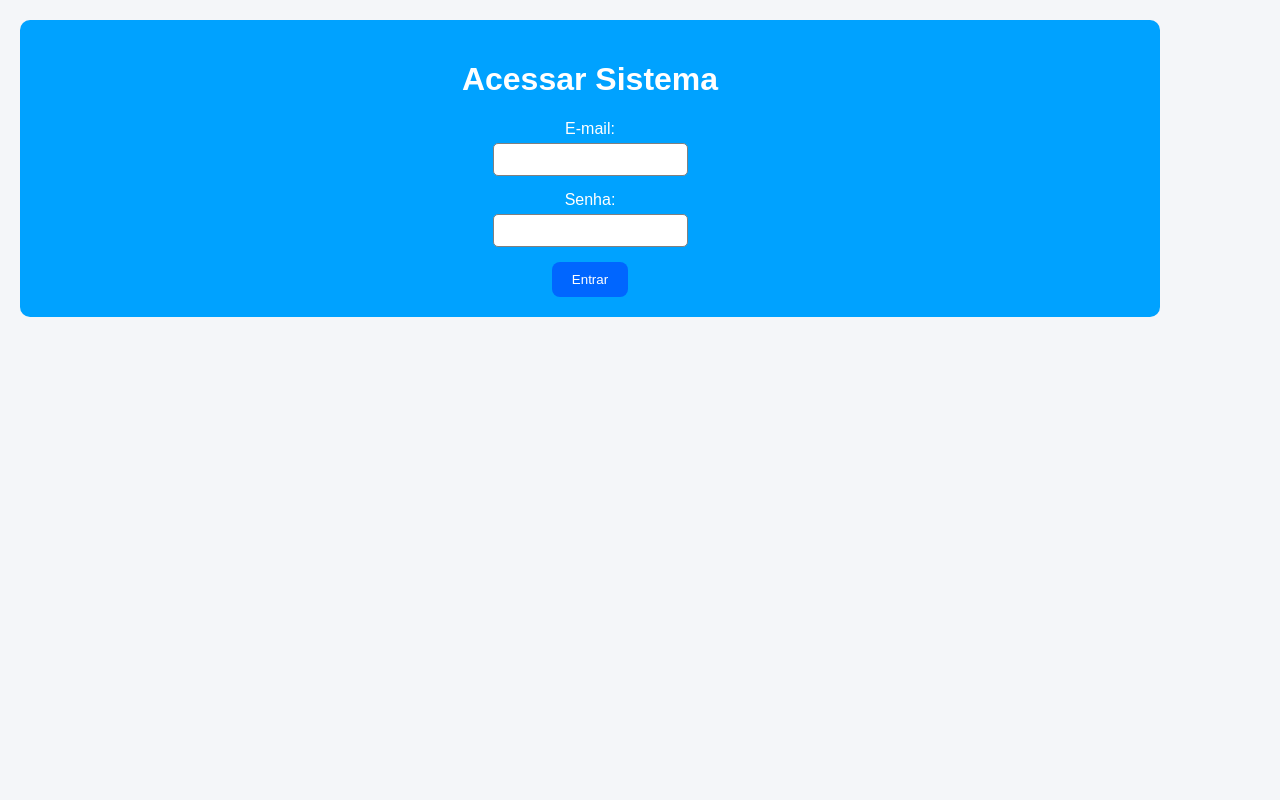
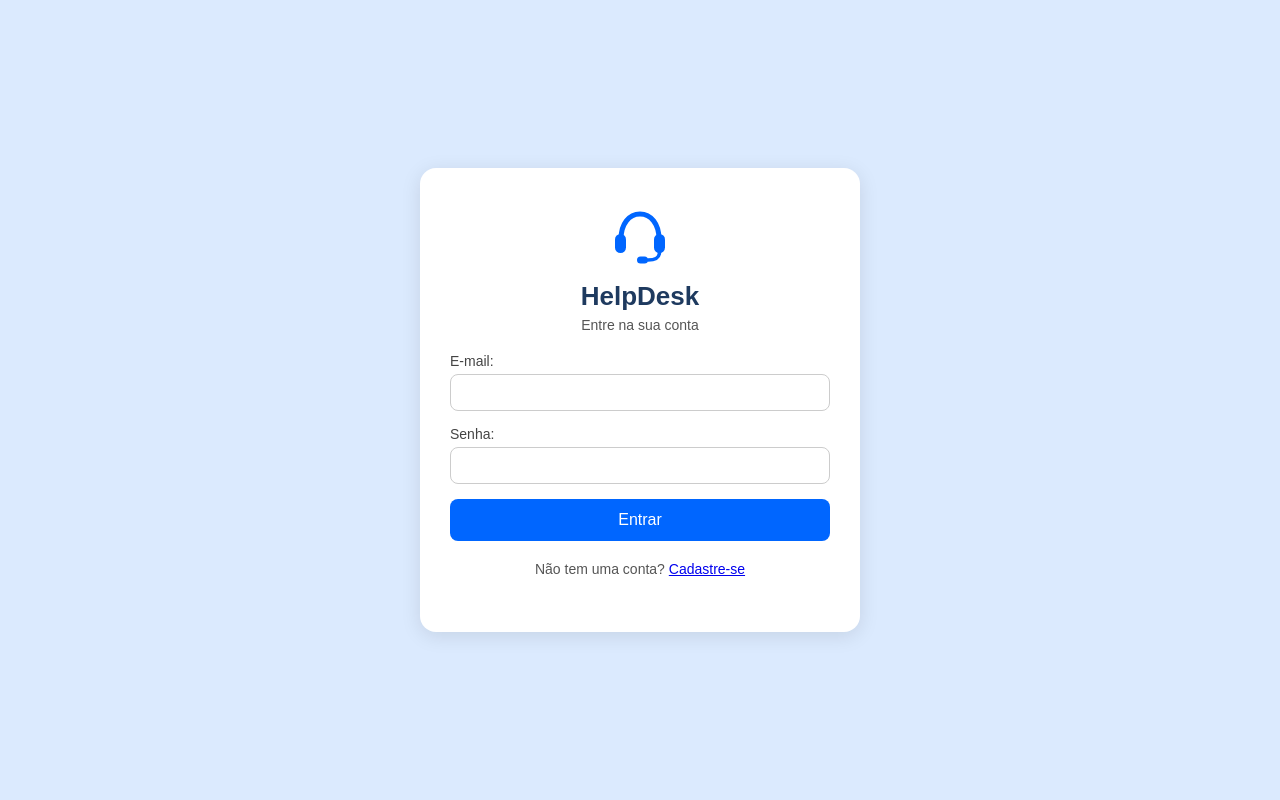
Before and after one commit to Maathe1404/Sistema-Help-Desk, a Flask app: page /login in a window 1280 px wide. Run offline with Flask 3, Linux system fonts and the light colour scheme.

Commit message:
MMelhora interface e validações do sistema

```diff
--- a/app.py
+++ b/app.py
@@ -30,8 +30,11 @@ def homepage():
 @app.route('/login', methods=['GET', 'POST'])
 def login():
     if request.method == 'POST':
-        email = request.form['e-mail']
+        email = request.form['e-mail'].strip()
         password = request.form['password']
+        if not email or not password:
+            flash('Preencha todos os campos!')
+            return redirect(url_for('login'))
         usuario = Usuario.query.filter_by(email=email).first()
         if usuario is None:
             flash('E-mail não encontrado!')
@@ -57,6 +60,9 @@ def painel():
         return redirect (url_for('login'))
     else:
         usuario_logado = Usuario.query.filter_by(id=session['usuario_id']).first()
+        if usuario_logado is None:
+            session.clear()
+            return redirect(url_for('login'))
         chamados = usuario_logado.chamados
         return render_template ('painel.html', usuario=usuario_logado, chamados=chamados)
 
@@ -135,9 +141,14 @@ def cadastro():
             db.session.add(novo_usuario)
             db.session.commit()
             flash('Cadastro realizado com sucesso!')
+            return redirect(url_for('login'))
         else:
+            print('entrou no else email cadastrado')
             flash('Este e-mail já esta cadastrado!')
+            print(session.get('_flashes'))
+            return redirect(url_for('cadastro'))
 
+    print('MENSAGENS NA SESSÃO:', session.get('_flashes'))
     return render_template('cadastro.html')
 
 @app.route('/logout', methods=['GET'])
@@ -149,7 +160,10 @@ def logout():
 def novo_chamado():
     if 'usuario_id' not in session:
         return redirect(url_for('login'))
-
+    usuario_logado = Usuario.query.filter_by(id=session['usuario_id']).first()
+    if usuario_logado is None:
+        session.clear()
+        return redirect(url_for('login'))
     if request.method == 'POST':
         titulo = request.form['titulo'].strip()
         descricao = request.form ['descricao'].strip()
--- a/static/css/style.css
+++ b/static/css/style.css
@@ -41,37 +57,21 @@
     background-color: rgb(6, 33, 153);
 }
 
-.login {
-    background-color: rgb(0, 162, 255);
-    color: rgb(255, 255, 255);
-    text-align: center;
-    margin: 20px;
-    padding: 20px;
-    border-radius: 10px;
-}
+.botoes{
 
-.campo {
-     margin-bottom: 15px;
-}
+    margin-bottom: 30px;
 
-.campo input {
-    padding: 8px;
-    border-radius: 5px;
-    border: 1px solid gray;
-}
-
-.campo label {
-    display: block;
-    margin-bottom: 5px;
 }
 
 .btn-login {
     background-color: rgb(0, 102, 255);
     color: white;
-    padding: 10px 20px;
     border: none;
     border-radius: 8px;
     cursor: pointer;
+    width: 100%;
+    padding: 12px;
+    font-size: 16px;
 }
 
 .btn-login:hover {
@@ -210,3 +218,108 @@ main > section:first-child {
     background-color: white;
     cursor: pointer;
 }
+
+.container-login{
+    min-height: 100vh;
+    display: flex;
+    justify-content: center;
+    align-items: center;
+    background-color: #dbeafe;
+}
+
+.logo-login {
+    text-align: center;
+    margin-bottom: 10px;
+}
+
+.logo-login img {
+    width: 64px;
+    height: 64px;
+}
+
+.card-login {
+    background-color: white;
+    width: 100%;
+    max-width: 380px;
+    padding: 35px 30px;
+    border-radius: 16px;
+    box-shadow: 0 4px 20px rgba(0, 0, 0, 0.1);
+    text-align: center;
+}
+
+.card-login h1 {
+    color: #1e3a5f;
+    font-size: 26px;
+    margin: 10px 0 5px;
+}
+
+.card-login p {
+    color: #555;
+    font-size: 14px;
+    margin: 0 0 20px;
+}
+
+.campo {
+    display: flex;
+    flex-direction: column;
+    text-align: left;
+    margin-bottom: 15px;
+}
+
+.campo label {
+    margin-bottom: 5px;
+    font-size: 14px;
+    color: #444;
+}
+
+.campo textarea {
+    margin-bottom: 5px;
+    font-size: 14px;
+    padding: 10px;
+    border-radius: 8px;
+    border: 1px solid #ccc;
+}
+
+.campo select {
+    margin-bottom: 5px;
+    font-size: 14px;
+    padding: 10px;
+    border-radius: 8px;
+    border: 1px solid #ccc;
+}
+
+.campo input {
+    padding: 10px;
+    border-radius: 8px;
+    border: 1px solid #ccc;
+}
+
+.card-login .link-cadastro {
+    margin-top: 20px;
+}
+
+.container-novo-chamado {
+    min-height: 100vh;
+    display: flex;
+    justify-content: center;
+    align-items: flex-start;
+    padding: 50px 20px;
+    box-sizing: border-box;
+    background-color: #dbeafe;
+}
+
+.logo-painel{
+    display: flex;
+    justify-content: right;
+    flex-direction: row;
+}
+
+.card-login .mensagem {
+    background-color: #dcfce7;
+    color: #166534;
+    padding: 12px;
+    border-radius: 8px;
+    margin: 20px 0;
+    font-weight: bold;
+    font-size: 14px;
+}
--- a/templates/login.html
+++ b/templates/login.html
@@ -7,24 +7,33 @@
     <title>Login - Help Desk</title>
   </head>
   <body>
-    <main class="login">
-      <h1>Acessar Sistema</h1>
+    <div class="container-login">
+        <div class="card-login">
+        <div class="logo-login">
+            <img src="{{ url_for('static', filename='img/headset.svg') }}" alt="Logo Help Desk">
+        </div>
+            <h1>HelpDesk</h1>
+            <p>Entre na sua conta</p>
             <form method="post" action="{{ url_for('login') }}">
                 <div class="campo">
-          <label for="e-mail">E-mail: </label>
-          <input type="email" id="e-mail" name="e-mail" required />
+                    <label for="e-mail">E-mail:</label>
+                    <input type="email" id="e-mail" name="e-mail" required>
                 </div>
                 <div class="campo">
-          <label for="password">Senha: </label>
-          <input type="password" id="password" name="password" required />
+                    <label for="password">Senha:</label>
+                    <input type="password" id="password" name="password" required>
                 </div>
                 <button type="submit" class="btn-login">Entrar</button>
             </form>
+            <div class="link-cadastro">
+            <p class="link-cadastro">Não tem uma conta? <a href="{{ url_for('cadastro') }}">Cadastre-se</a> </p>
+            </div>
             {% with messages = get_flashed_messages() %}
                 {% if messages %}
-            <p>{{ messages[0] }}</p>
+                    <p class="mensagem">{{ messages[0] }}</p>
                 {% endif %}
             {% endwith %}
-    </main>
+        </div>
+    </div>
   </body>
 </html>
```
Also changed, not shown: other parts of static/css/style.css (+40 -16 lines), templates/cadastro.html (+16 -10 lines), templates/index.html (+10 -9 lines), templates/novo_chamado.html (+10 -4 lines), templates/painel.html (+10 -4 lines), templates/painel_suporte.html (+22 -5 lines), static/img/headset.svg (added). Lines whose indentation alone changed are shown as unchanged.
